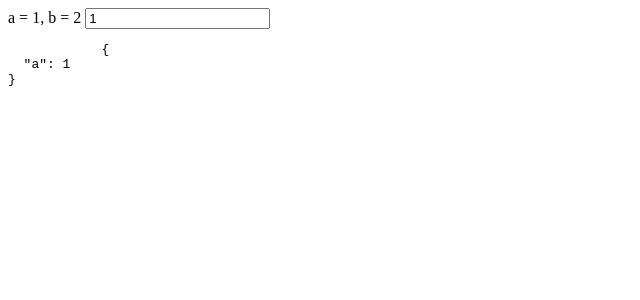
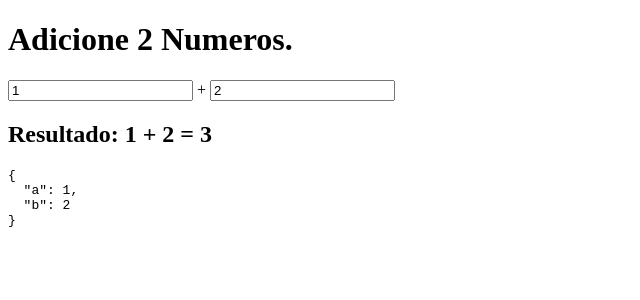
Before and after one commit to hamiltongabriel/vue-init, a Vue app: page /#/ in a window 1280 px wide. Shown: the top 300 px of the page, without its empty margins (0-640 px from the left). Built offline with nearby package versions, Linux system fonts and the light colour scheme.

Commit message:
Propriedade Computada

```diff
--- /dev/null
+++ b/src/components/propriedadeComputada/CalculoEntreDoisNumeros.vue
@@ -0,0 +1,25 @@
+<template>
+<div>
+    <h1>Adicione 2 Numeros.</h1>
+    <form class="form-inline">
+        <input v-model.number="a" class="form-control">
+        +
+        <input v-model.number="b" class="form-control">
+    </form>
+    <h2>Resultado: {{a}} + {{b}} = {{c}}</h2>
+    <pre>{{ $data }}</pre>
+</div>
+</template>
+<script>
+export default {
+  data: () => ({
+    a: 1,
+    b: 2
+  }),
+  computed: {
+    c() {
+      return this.a + this.b;
+    }
+  }
+};
+</script>
--- a/src/components/propriedadeComputada/ResultadoRetornadoDaFuncao.vue
+++ b/src/components/propriedadeComputada/ResultadoRetornadoDaFuncao.vue
@@ -1,7 +1,7 @@
 <template>
     <div>
         a = {{ a }}, b = {{ b }}
-        <input v-model="a"/>
+        <input v-model.number="a"/>
         <pre>
             {{$data | json}}
         </pre>
--- a/src/router/index.js
+++ b/src/router/index.js
@@ -1,6 +1,6 @@
 import Vue from 'vue'
 import Router from 'vue-router'
-import HelloWorld from '@/components/propriedadeComputada/ResultadoRetornadoDaFuncao'
+import HelloWorld from '@/components/propriedadeComputada/CalculoEntreDoisNumeros'
 
 Vue.use(Router)
 
```
